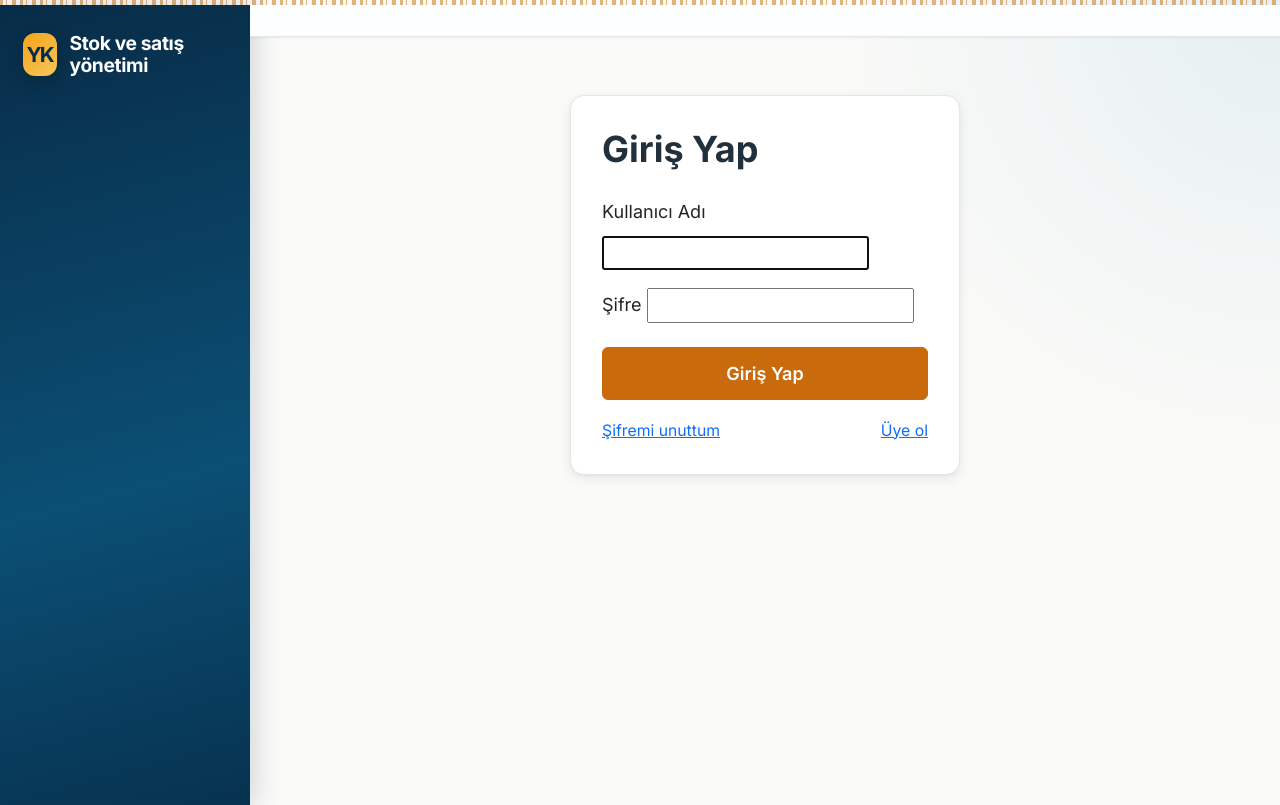
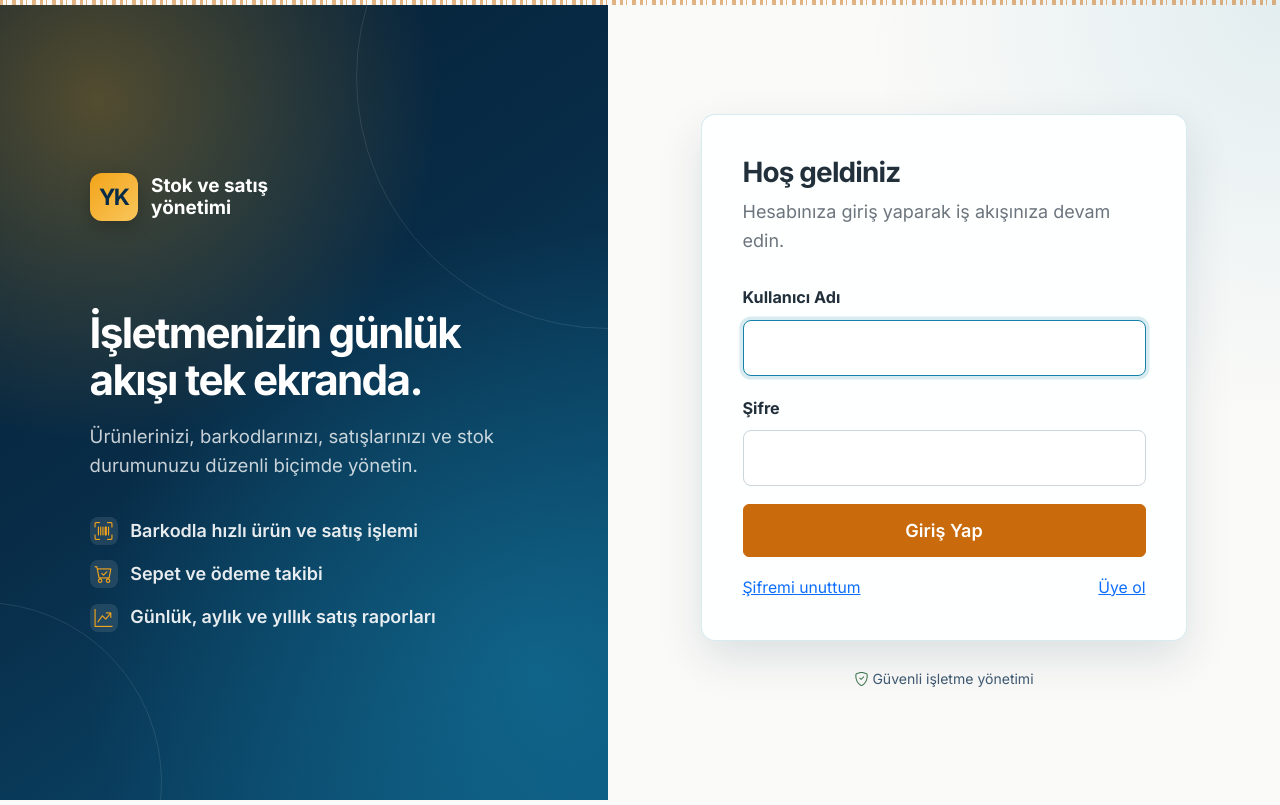
Before and after one commit to yarennkahya/stock-tracking-system, a Django app: page /giris/ in a window 1280 px wide. Run offline with Django 5.2, Linux system fonts and the light colour scheme.

Commit message:
Refactor authentication templates: create auth_base.html, update extends and styles for login, password reset, and registration pages

```diff
--- /dev/null
+++ b/templates/auth_base.html
@@ -0,0 +1,147 @@
+{% extends 'base.html' %}
+
+{% block extra_head %}
+<style>
+    .auth-shell {
+        min-height: calc(100vh - 5px);
+        display: grid;
+        grid-template-columns: minmax(320px, .95fr) minmax(440px, 1.05fr);
+        background: var(--color-surface);
+    }
+    .auth-showcase {
+        position: relative;
+        overflow: hidden;
+        padding: clamp(2rem, 7vw, 6.5rem);
+        display: flex;
+        flex-direction: column;
+        justify-content: center;
+        color: #FFFFFF;
+        background:
+            radial-gradient(circle at 16% 12%, rgba(243,164,26,.32), transparent 19rem),
+            radial-gradient(circle at 88% 84%, rgba(22,129,168,.5), transparent 25rem),
+            linear-gradient(145deg, #061F34 0%, var(--color-brand-deep) 45%, var(--color-brand-mid) 100%);
+    }
+    .auth-showcase::before,
+    .auth-showcase::after {
+        content: '';
+        position: absolute;
+        pointer-events: none;
+        border: 1px solid rgba(255,255,255,.1);
+        border-radius: 50%;
+    }
+    .auth-showcase::before { width: 28rem; height: 28rem; right: -14rem; top: -10rem; }
+    .auth-showcase::after { width: 20rem; height: 20rem; left: -11rem; bottom: -9rem; }
+    .auth-showcase-inner { position: relative; max-width: 31rem; }
+    .auth-brand {
+        display: inline-flex;
+        align-items: center;
+        gap: .75rem;
+        color: #FFFFFF;
+        text-decoration: none;
+        font-weight: 800;
+        margin-bottom: clamp(3.5rem, 11vh, 8rem);
+    }
+    .auth-brand .brand-monogram { width: 48px; height: 48px; font-size: 1.25rem; }
+    .auth-brand-title { font-size: 1.05rem; line-height: 1.15; }
+    .auth-showcase h1 { color: #FFFFFF; font-size: clamp(2rem, 3.3vw, 3.25rem); line-height: 1.12; letter-spacing: -.04em; margin-bottom: 1rem; }
+    .auth-showcase-copy { color: rgba(255,255,255,.78); font-size: 1.03rem; max-width: 29rem; }
+    .auth-feature-list { display: grid; gap: .8rem; margin: 2rem 0 0; padding: 0; list-style: none; }
+    .auth-feature-list li { display: flex; align-items: center; gap: .7rem; color: rgba(255,255,255,.9); font-weight: 600; }
+    .auth-feature-list i { width: 28px; height: 28px; display: inline-flex; align-items: center; justify-content: center; border-radius: 8px; color: var(--color-brand-gold); background: rgba(255,255,255,.1); }
+    .auth-panel {
+        min-width: 0;
+        display: flex;
+        flex-direction: column;
+        align-items: center;
+        justify-content: center;
+        padding: 2rem;
+        background:
+            radial-gradient(circle at 100% 0, rgba(22,129,168,.1), transparent 23rem),
+            var(--color-bg);
+    }
+    .auth-panel-brand { display: none; }
+    .auth-page-content { width: min(100%, 27rem); }
+    .auth-page-content .row { --bs-gutter-x: 0; }
+    .auth-page-content .row > [class*="col-"] { width: 100%; }
+    .auth-page-content .card,
+    .auth-form-card {
+        margin-top: 0 !important;
+        border: 1px solid rgba(22,129,168,.16);
+        background: color-mix(in srgb, var(--color-surface) 96%, #E4F5FA);
+        box-shadow: 0 18px 45px rgba(8,44,71,.12);
+    }
+    .auth-page-content .card-body { padding: clamp(1.5rem, 4vw, 2.25rem); }
+    .auth-page-content h2 { font-size: 1.55rem; letter-spacing: -.03em; }
+    .auth-page-content .form-label { color: var(--color-ink); font-size: .9rem; font-weight: 700; }
+    .auth-page-content input:not([type="checkbox"]),
+    .auth-page-content select {
+        display: block;
+        width: 100%;
+        padding: .7rem .85rem;
+        border: 1px solid #CBD5DC;
+        border-radius: 8px;
+        background: var(--color-surface);
+        color: var(--color-ink);
+        outline: 0;
+    }
+    .auth-page-content input:focus,
+    .auth-page-content select:focus {
+        border-color: var(--color-brand-bright);
+        box-shadow: 0 0 0 .2rem rgba(22,129,168,.16);
+    }
+    .auth-page-content .btn { min-height: 48px; }
+    .auth-security-note { margin-top: 1.5rem; color: var(--color-steel); font-size: .78rem; text-align: center; }
+    .auth-security-note i { color: var(--color-ok); }
+    [data-theme="dark"] .auth-panel { background: var(--color-bg); }
+    [data-theme="dark"] .auth-page-content .card,
+    [data-theme="dark"] .auth-form-card { border-color: #39434D; background: var(--color-surface); }
+    [data-theme="dark"] .auth-page-content input:not([type="checkbox"]),
+    [data-theme="dark"] .auth-page-content select { background: #191D21; border-color: #414850; }
+    @media (max-width: 991.98px) {
+        .auth-shell { display: block; }
+        .auth-showcase { display: none; }
+        .auth-panel { min-height: calc(100vh - 5px); padding: 1.5rem; }
+        .auth-panel-brand { display: inline-flex; align-items: center; gap: .65rem; margin: 0 0 2rem; color: var(--color-brand-deep); text-decoration: none; font-weight: 800; }
+        .auth-panel-brand .brand-monogram { width: 40px; height: 40px; border-radius: 10px; font-size: 1rem; }
+        [data-theme="dark"] .auth-panel-brand { color: var(--color-ink); }
+    }
+</style>
+{% endblock %}
+
+{% block app_shell %}
+<main class="auth-shell">
+    <section class="auth-showcase" aria-label="Stok ve satış yönetimi hakkında">
+        <div class="auth-showcase-inner">
+            <a href="{% url 'login' %}" class="auth-brand">
+                <span class="brand-monogram">YK</span>
+                <span class="auth-brand-title">Stok ve satış<br>yönetimi</span>
+            </a>
+            <h1>İşletmenizin günlük akışı tek ekranda.</h1>
+            <p class="auth-showcase-copy">Ürünlerinizi, barkodlarınızı, satışlarınızı ve stok durumunuzu düzenli biçimde yönetin.</p>
+            <ul class="auth-feature-list">
+                <li><i class="bi bi-upc-scan"></i> Barkodla hızlı ürün ve satış işlemi</li>
+                <li><i class="bi bi-cart-check"></i> Sepet ve ödeme takibi</li>
+                <li><i class="bi bi-graph-up-arrow"></i> Günlük, aylık ve yıllık satış raporları</li>
+            </ul>
+        </div>
+    </section>
+
+    <section class="auth-panel">
+        <a href="{% url 'login' %}" class="auth-panel-brand">
+            <span class="brand-monogram">YK</span>
+            <span>Stok ve satış yönetimi</span>
+        </a>
+        <div class="auth-page-content">
+            {% if messages %}
+                <div class="app-messages">
+                    {% for message in messages %}
+                        <div class="alert alert-{{ message.tags|default:'info' }} mb-2" role="alert">{{ message }}</div>
+                    {% endfor %}
+                </div>
+            {% endif %}
+            {% block content %}{% endblock %}
+            <p class="auth-security-note mb-0"><i class="bi bi-shield-check"></i> Güvenli işletme yönetimi</p>
+        </div>
+    </section>
+</main>
+{% endblock %}
--- a/templates/base.html
+++ b/templates/base.html
@@ -416,11 +416,13 @@
         .page-header h1 { margin: 0; font-size: 1.55rem; }
         .page-header-sub { margin: .3rem 0 0; color: var(--color-steel); font-size: .98rem; }
     </style>
+    {% block extra_head %}{% endblock %}
 </head>
 <body>
 
     <div class="barcode-strip"></div>
 
+    {% block app_shell %}
     <div class="app-shell">
 
         <aside class="sidebar d-flex flex-column">
@@ -487,6 +489,7 @@
 
         </div>
     </div>
+    {% endblock %}
 
     <script src="https://cdn.jsdelivr.net/npm/bootstrap@5.3.3/dist/js/bootstrap.bundle.min.js"></script>
     {% block page_scripts %}{% endblock %}
--- a/templates/login.html
+++ b/templates/login.html
@@ -1,13 +1,14 @@
-{% extends 'base.html' %}
+{% extends 'auth_base.html' %}
 
 {% block title %}Giriş Yap{% endblock %}
 
 {% block content %}
 <div class="row justify-content-center">
     <div class="col-md-5">
-        <div class="card mt-4">
+        <div class="card auth-form-card">
             <div class="card-body">
-                <h2 class="mb-4">Giriş Yap</h2>
+                <h2 class="mb-2">Hoş geldiniz</h2>
+                <p class="text-secondary mb-4">Hesabınıza giriş yaparak iş akışınıza devam edin.</p>
 
                 {% if form.errors %}
                     <div class="alert alert-danger">Kullanıcı adı veya şifre hatalı.</div>
--- a/templates/password_reset_complete.html
+++ b/templates/password_reset_complete.html
@@ -1,11 +1,11 @@
-{% extends 'base.html' %}
+{% extends 'auth_base.html' %}
 
 {% block title %}Şifre Güncellendi{% endblock %}
 
 {% block content %}
 <div class="row justify-content-center">
     <div class="col-md-6 col-lg-5">
-        <div class="card mt-4">
+        <div class="card auth-form-card">
             <div class="card-body text-center">
                 <h2 class="mb-3">Şifreniz güncellendi</h2>
                 <p class="text-secondary mb-4">Yeni şifrenizle güvenle giriş yapabilirsiniz.</p>
--- a/templates/password_reset_confirm.html
+++ b/templates/password_reset_confirm.html
@@ -1,11 +1,11 @@
-{% extends 'base.html' %}
+{% extends 'auth_base.html' %}
 
 {% block title %}Yeni Şifre Belirle{% endblock %}
 
 {% block content %}
 <div class="row justify-content-center">
     <div class="col-md-6 col-lg-5">
-        <div class="card mt-4">
+        <div class="card auth-form-card">
             <div class="card-body">
                 {% if validlink %}
                     <h2 class="mb-2">Yeni şifrenizi belirleyin</h2>
--- a/templates/password_reset_done.html
+++ b/templates/password_reset_done.html
@@ -1,11 +1,11 @@
-{% extends 'base.html' %}
+{% extends 'auth_base.html' %}
 
 {% block title %}E-postanızı Kontrol Edin{% endblock %}
 
 {% block content %}
 <div class="row justify-content-center">
     <div class="col-md-6 col-lg-5">
-        <div class="card mt-4">
+        <div class="card auth-form-card">
             <div class="card-body text-center">
                 <h2 class="mb-3">E-postanızı kontrol edin</h2>
                 <p class="text-secondary mb-4">Bu e-posta adresiyle eşleşen bir hesap varsa, şifre yenileme bağlantısı gönderildi.</p>
--- a/templates/password_reset_form.html
+++ b/templates/password_reset_form.html
@@ -1,11 +1,11 @@
-{% extends 'base.html' %}
+{% extends 'auth_base.html' %}
 
 {% block title %}Şifremi Unuttum{% endblock %}
 
 {% block content %}
 <div class="row justify-content-center">
     <div class="col-md-6 col-lg-5">
-        <div class="card mt-4">
+        <div class="card auth-form-card">
             <div class="card-body">
                 <h2 class="mb-2">Şifremi Unuttum</h2>
                 <p class="text-secondary mb-4">E-posta adresinizi yazın; size şifre yenileme bağlantısı gönderelim.</p>
--- a/templates/uye_ol.html
+++ b/templates/uye_ol.html
@@ -1,11 +1,11 @@
-{% extends 'base.html' %}
+{% extends 'auth_base.html' %}
 
 {% block title %}Üye Ol{% endblock %}
 
 {% block content %}
 <div class="row justify-content-center">
     <div class="col-md-6 col-lg-5">
-        <div class="card mt-4">
+        <div class="card auth-form-card">
             <div class="card-body">
                 <h2 class="mb-2">Üye Ol</h2>
                 <p class="text-secondary mb-4">Hesabınızı oluşturup stok takibine başlayın.</p>
```
Also changed, not shown: accounts/tests.py (+8 -0 lines).
